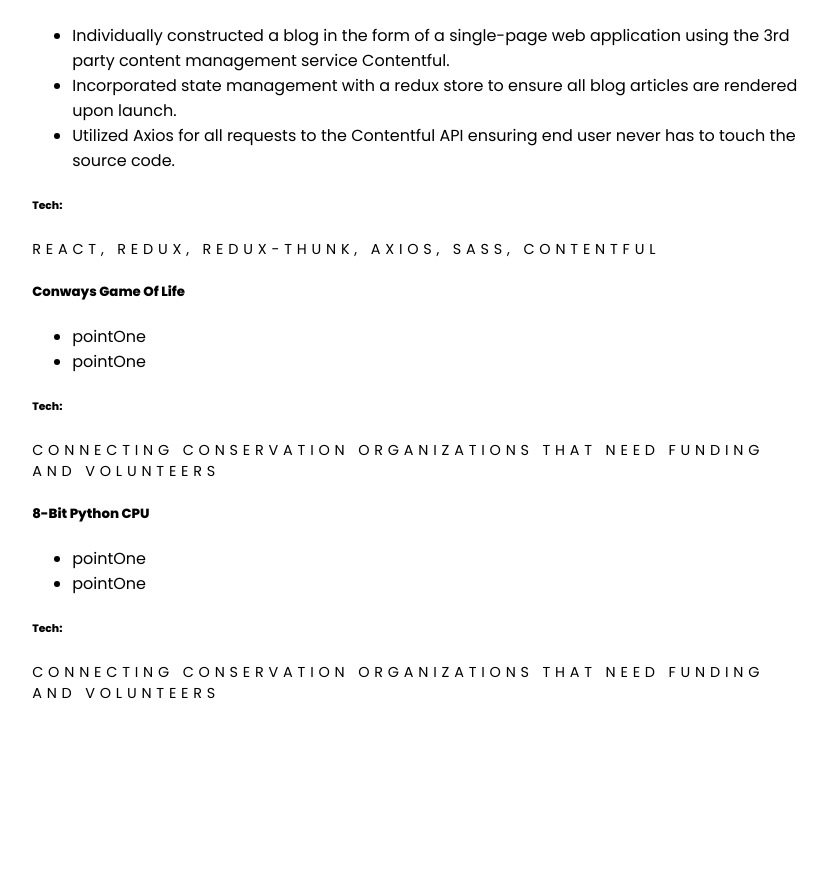
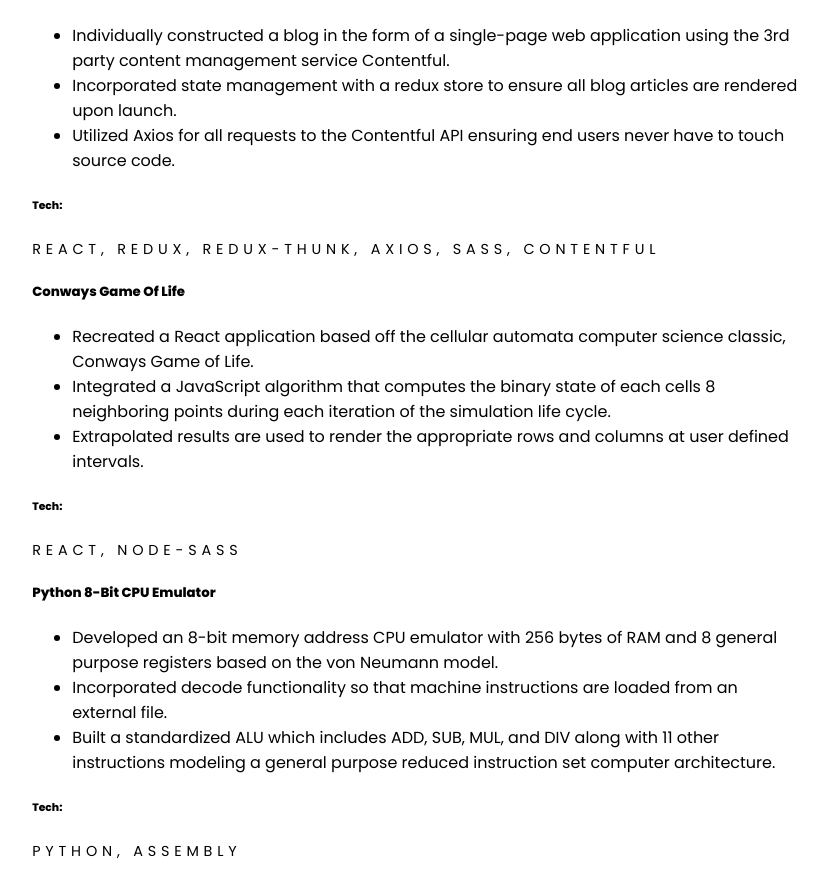
Before and after one commit to danielkyman/gsap_portfolio, a React (Create React App) app in the folder portfolio/: page /projects in a window 1280 px wide. Shown: the part 702-1578 px from the top of the page, without its empty margins (223-1051 px from the left). Before the commit the page ends 1420 px from the top, so only its background shows below. Built offline with nearby package versions, Linux system fonts and the light colour scheme.

Commit message:
completed projects content and implemented contact with references

```diff
--- a/portfolio/public/index.html
+++ b/portfolio/public/index.html
@@ -24,7 +24,7 @@
       work correctly both with client-side routing and a non-root public URL.
       Learn how to configure a non-root public URL by running `npm run build`.
     -->
-    <title>React App</title>
+    <title>Daniel Kyman</title>
   </head>
   <body>
     <noscript>You need to enable JavaScript to run this app.</noscript>
--- a/portfolio/src/App.js
+++ b/portfolio/src/App.js
@@ -8,6 +8,8 @@ import Home from "./components/Home";
 import Stack from "./components/Stack";
 
 import Projects from "./components/Projects";
+
+import Contact from "./components/Contact";
 
 import { BrowserRouter as Router, Switch, Route } from "react-router-dom";
 
@@ -33,16 +35,4 @@ function App() {
   );
 }
 
-// function Projects() {
-//   return <p>Discover our numerous opportunities</p>;
-// }
-
-// function Stack() {
-//   return <p>Solutions that help you.</p>;
-// }
-
-function Contact() {
-  return <p>Feel free to reach out.</p>;
-}
-
 export default App;
--- a/portfolio/src/App.scss
+++ b/portfolio/src/App.scss
@@ -73,9 +73,9 @@ body {
             text-align: center;
             width: 65%;
             &:hover {
-              -webkit-box-shadow: 10px 10px 67px -5px rgba(0, 0, 0, 0.35);
-              -moz-box-shadow: 10px 10px 67px -5px rgba(0, 0, 0, 0.35);
-              box-shadow: 10px 10px 67px -5px rgba(0, 0, 0, 0.35);
+              // -webkit-box-shadow: 10px 10px 67px -5px rgba(0, 0, 0, 0.35);
+              // -moz-box-shadow: 10px 10px 67px -5px rgba(0, 0, 0, 0.35);
+              // box-shadow: 10px 10px 67px -5px rgba(0, 0, 0, 0.35);
             }
             img {
               width: 100%;
--- /dev/null
+++ b/portfolio/src/components/Contact.js
@@ -0,0 +1,45 @@
+import React from "react";
+
+const Contact = () => {
+  return (
+    <div className="contact">
+      <div className="contact-content">
+        <h5>Feel free to reach out.</h5>
+        <div className="contact-form">
+          <h6>Name:</h6>
+          <h6>Email:</h6>
+          <h6>Message:</h6>
+        </div>
+        <div className="references">
+          <h5>References</h5>
+          <p>
+            “Clever rockstar of a coder with a magnetic personality and the
+            strongest work ethic you will ever find in a candidate.”
+          </p>
+          <cite>-Anthony K. (Team Lead)</cite>
+          <p>
+            “Daniel is someone who always pushes for the best. He would be the
+            first person I would think to partner with on any project and he is
+            an ideal team mate.”
+          </p>
+          <cite>-Vanshika P. (Peer/Colleague)</cite>
+          <p>
+            “Daniel embraces challenges instead of avoiding them. When he worked
+            on our team, he always insisted on doing things properly. He refused
+            to take the easy way out. I admire his determination to maintain
+            high standards and never compromise the project’s integrity.”
+          </p>
+          <cite>-Zahid K. (Peer/Colleague)</cite>
+          <p>
+            “Daniel is one of the strongest coders that I have met in my time at
+            Lambda. I think he is a tremendously hard worker and an asset for
+            any team.”
+          </p>
+          <cite>-Mike C. (Peer/Colleague)</cite>
+        </div>
+      </div>
+    </div>
+  );
+};
+
+export default Contact;
--- a/portfolio/src/components/Header.js
+++ b/portfolio/src/components/Header.js
@@ -2,8 +2,7 @@ import React, { useState, useEffect } from "react";
 import { withRouter, Link } from "react-router-dom";
 import Menu from "./Menu";
 
-import { library } from "@fortawesome/fontawesome-svg-core";
-import { faGithub } from "@fortawesome/free-brands-svg-icons";
+import { faGithub, faLinkedin } from "@fortawesome/free-brands-svg-icons";
 import { FontAwesomeIcon } from "@fortawesome/react-fontawesome";
 
 const Header = ({ history }) => {
@@ -80,6 +79,12 @@ const Header = ({ history }) => {
             <a className="git-icon" href="https://github.com/danielkyman">
               <FontAwesomeIcon icon={faGithub} size="2x" />
             </a>
+            <a
+              className="git-icon"
+              href="https://www.linkedin.com/in/daniel-kyman-6816b3b2/"
+            >
+              <FontAwesomeIcon icon={faLinkedin} size="2x" />
+            </a>
             <div className="menu">
               {state.clicked ? (
                 <button
--- a/portfolio/src/components/Home.js
+++ b/portfolio/src/components/Home.js
@@ -113,7 +113,7 @@ function Home() {
 
             <h5 ref={(e) => (homeItemTwo = e)}>Disciplined</h5>
             <p ref={(e) => (homeItemPTwo = e)}>
-              Thriving in a fast-paced multi-tasked environment
+              Thriving in fast-paced multi-tasked environments
             </p>
           </div>
           <div className="home-item">
@@ -124,7 +124,7 @@ function Home() {
             <h5 ref={(e) => (homeItemThree = e)}>Passionate</h5>
             <p ref={(e) => (homeItemPThree = e)}>
               Independently furthering knowledge with minimal direction and
-              guidance.
+              guidance
             </p>
           </div>
           <div className="home-item">
@@ -134,7 +134,7 @@ function Home() {
 
             <h5 ref={(e) => (homeItemFour = e)}>Loyal</h5>
             <p ref={(e) => (homeItemPFour = e)}>
-              Encouraging team members to grow and enhancing overall moral.
+              Encouraging team members to grow while enhancing overall moral
             </p>
           </div>
         </div>
--- a/portfolio/src/components/Projects.js
+++ b/portfolio/src/components/Projects.js
@@ -1,23 +1,67 @@
-import React from "react";
+import React, { useEffect, useRef } from "react";
 
 import { gsap } from "gsap";
 
 import contributions from "../images/contributions.png";
 
 const Projects = () => {
+  let contributionMap = useRef(null);
+  let projectOne = useRef(null);
+  let projectTwo = useRef(null);
+  let projectThree = useRef(null);
+  let projectFour = useRef(null);
+
+  const fadeIn = (node) => {
+    gsap.from(node, {
+      duration: 3,
+      delay: 0,
+      opacity: 0,
+      ease: "power1.inOut",
+    });
+  };
+
+  const handleHoverOn = (node) => {
+    gsap.to(node, {
+      duration: 0.3,
+      x: -5,
+      ease: "power1.inOut",
+    });
+  };
+
+  const handleHoverOff = (node) => {
+    gsap.to(node, {
+      duration: 0.3,
+      x: 5,
+      ease: "power1.inOut",
+    });
+  };
+
+  useEffect(() => {
+    fadeIn(contributionMap);
+  });
+
   return (
     <div className="projects">
       <div className="projects-content">
         <h5>Recent Contributions</h5>
         <a className="contribution-map" href="https://github.com/danielkyman">
           <img
-            // className="contribution-map"
+            ref={(e) => {
+              contributionMap = e;
+            }}
             src={contributions}
             alt="github-contributions"
           />
         </a>
         <div className="projects-actual">
-          <div className="project-one">
+          <div
+            className="project-one"
+            ref={(e) => {
+              projectOne = e;
+            }}
+            onMouseEnter={(e) => handleHoverOn(projectOne)}
+            onMouseLeave={(e) => handleHoverOff(projectOne)}
+          >
             <h5>Key Conservation</h5>
             <ul>
               <li>
@@ -37,7 +81,14 @@ const Projects = () => {
             <h6>Tech:</h6>
             <p>React Native, Express, Postgres, Knex, JSON Web Token</p>
           </div>
-          <div className="project-two">
+          <div
+            className="project-two"
+            ref={(e) => {
+              projectTwo = e;
+            }}
+            onMouseEnter={(e) => handleHoverOn(projectTwo)}
+            onMouseLeave={(e) => handleHoverOff(projectTwo)}
+          >
             <h5>React Blog / Portfolio</h5>
             <ul>
               <li>
@@ -51,35 +102,66 @@ const Projects = () => {
               </li>
               <li>
                 Utilized Axios for all requests to the Contentful API ensuring
-                end user never has to touch the source code.
+                end users never have to touch source code.
               </li>
             </ul>
             <h6>Tech:</h6>
             <p>React, Redux, Redux-Thunk, Axios, SASS, Contentful</p>
           </div>
-          <div className="project-three">
+          <div
+            className="project-three"
+            ref={(e) => {
+              projectThree = e;
+            }}
+            onMouseEnter={(e) => handleHoverOn(projectThree)}
+            onMouseLeave={(e) => handleHoverOff(projectThree)}
+          >
             <h5>Conways Game Of Life</h5>
             <ul>
-              <li>pointOne</li>
-              <li>pointOne</li>
+              <li>
+                Recreated a React application based off the cellular automata
+                computer science classic, Conways Game of Life.
+              </li>
+              <li>
+                Integrated a JavaScript algorithm that computes the binary state
+                of each cells 8 neighboring points during each iteration of the
+                simulation life cycle.
+              </li>
+              <li>
+                Extrapolated results are used to render the appropriate rows and
+                columns at user defined intervals.
+              </li>
             </ul>
             <h6>Tech:</h6>
-            <p>
-              Connecting conservation organizations that need funding and
-              volunteers
-            </p>
+            <p>React, Node-SASS</p>
           </div>
-          <div className="project-four">
-            <h5>8-Bit Python CPU</h5>
+          <div
+            className="project-four"
+            ref={(e) => {
+              projectFour = e;
+            }}
+            onMouseEnter={(e) => handleHoverOn(projectFour)}
+            onMouseLeave={(e) => handleHoverOff(projectFour)}
+          >
+            <h5>Python 8-Bit CPU Emulator</h5>
             <ul>
-              <li>pointOne</li>
-              <li>pointOne</li>
+              <li>
+                Developed an 8-bit memory address CPU emulator with 256 bytes of
+                RAM and 8 general purpose registers based on the von Neumann
+                model.
+              </li>
+              <li>
+                Incorporated decode functionality so that machine instructions
+                are loaded from an external file.
+              </li>
+              <li>
+                Built a standardized ALU which includes ADD, SUB, MUL, and DIV
+                along with 11 other instructions modeling a general purpose
+                reduced instruction set computer architecture.
+              </li>
             </ul>
             <h6>Tech:</h6>
-            <p>
-              Connecting conservation organizations that need funding and
-              volunteers
-            </p>
+            <p>Python, Assembly</p>
           </div>
         </div>
       </div>
```
